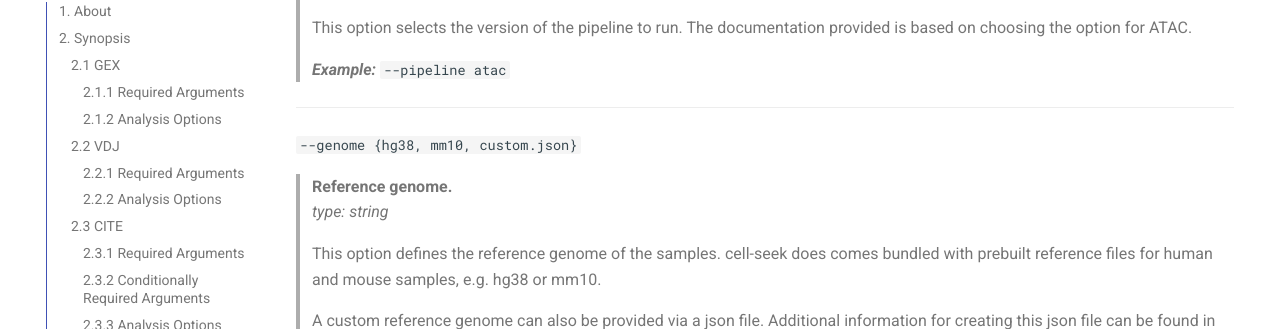
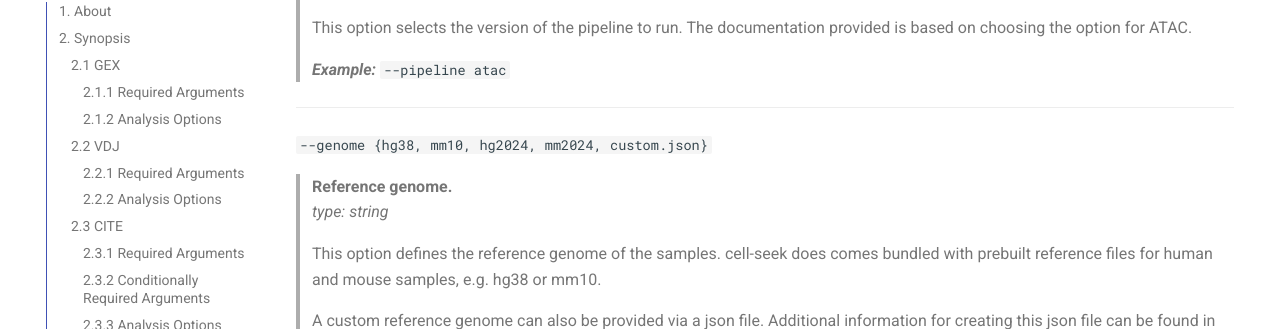
Before and after one commit to OpenOmics/cell-seek, an MkDocs documentation site: the page built from docs/usage/run.md, in a window 1280 px wide and 900 px high, scrolled down 20208 px. Shown: the part 124-453 px from the top of the window. Built offline with MkDocs 1.6.1 and Material for MkDocs 9.7.7, drawn with Linux system fonts in a browser that asks for light colours; comment, search, counter and statistics services are not loaded; the version menu is left out; some of the changed text lies outside the part shown.

Commit message:
Update documentation for run command

```diff
--- a/docs/usage/run.md
+++ b/docs/usage/run.md
@@ -741,7 +741,7 @@ Each of the following arguments are required. Failure to provide a required argu
 > ***Example:*** `--pipeline atac`
 
 ---
-  `--genome {hg38, mm10, custom.json}`
+  `--genome {hg38, mm10, hg2024, mm2024, custom.json}`
 > **Reference genome.**
 > *type: string*
 >
@@ -841,7 +841,7 @@ Each of the following arguments are required. Failure to provide a required argu
 > ***Example:*** `--pipeline multiome`
 
 ---
-  `--genome {hg38, mm10, custom.json}`
+  `--genome {hg38, mm10, hg2024, mm2024, custom.json}`
 > **Reference genome.**
 > *type: string*
 >
```
